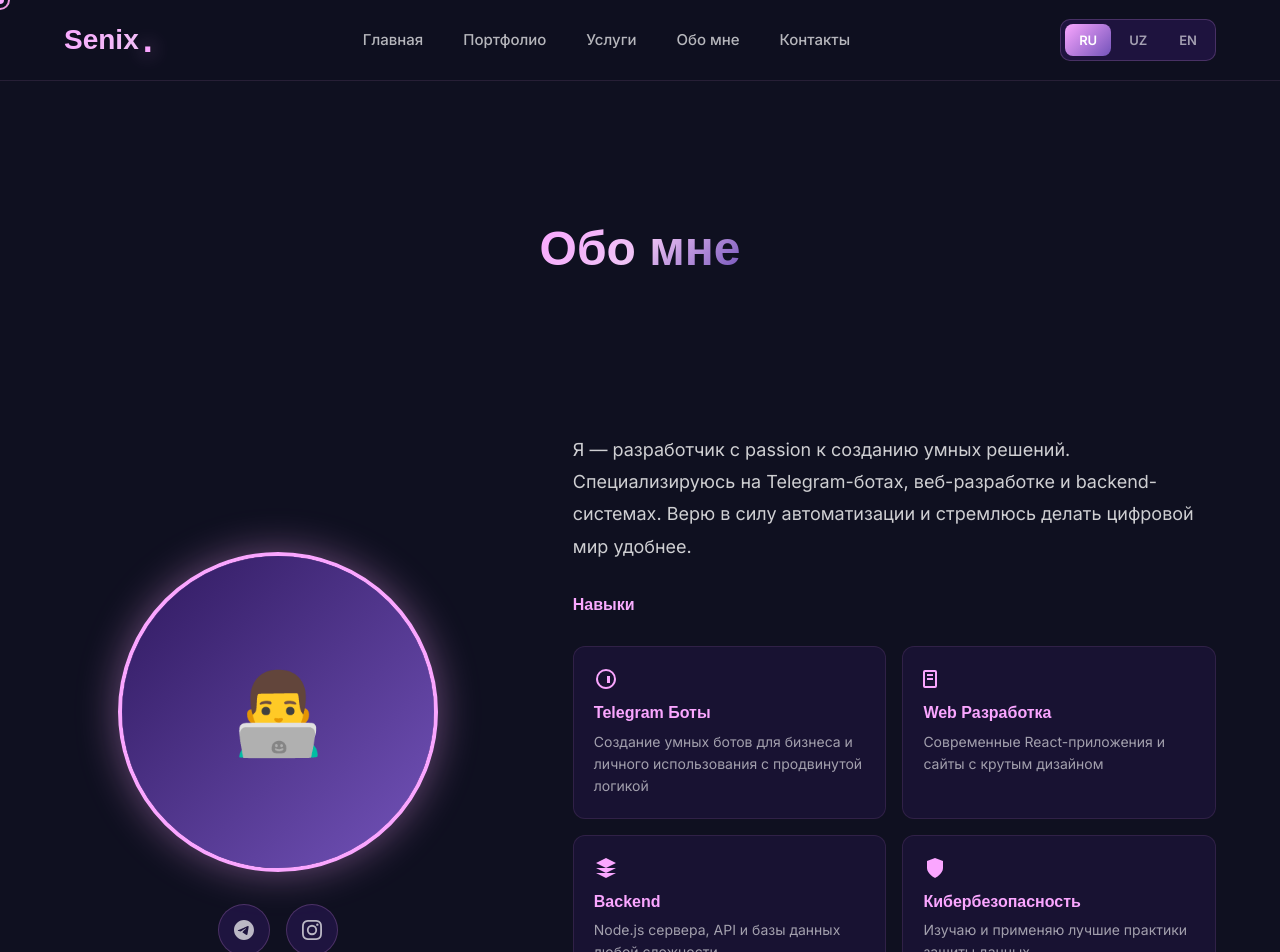
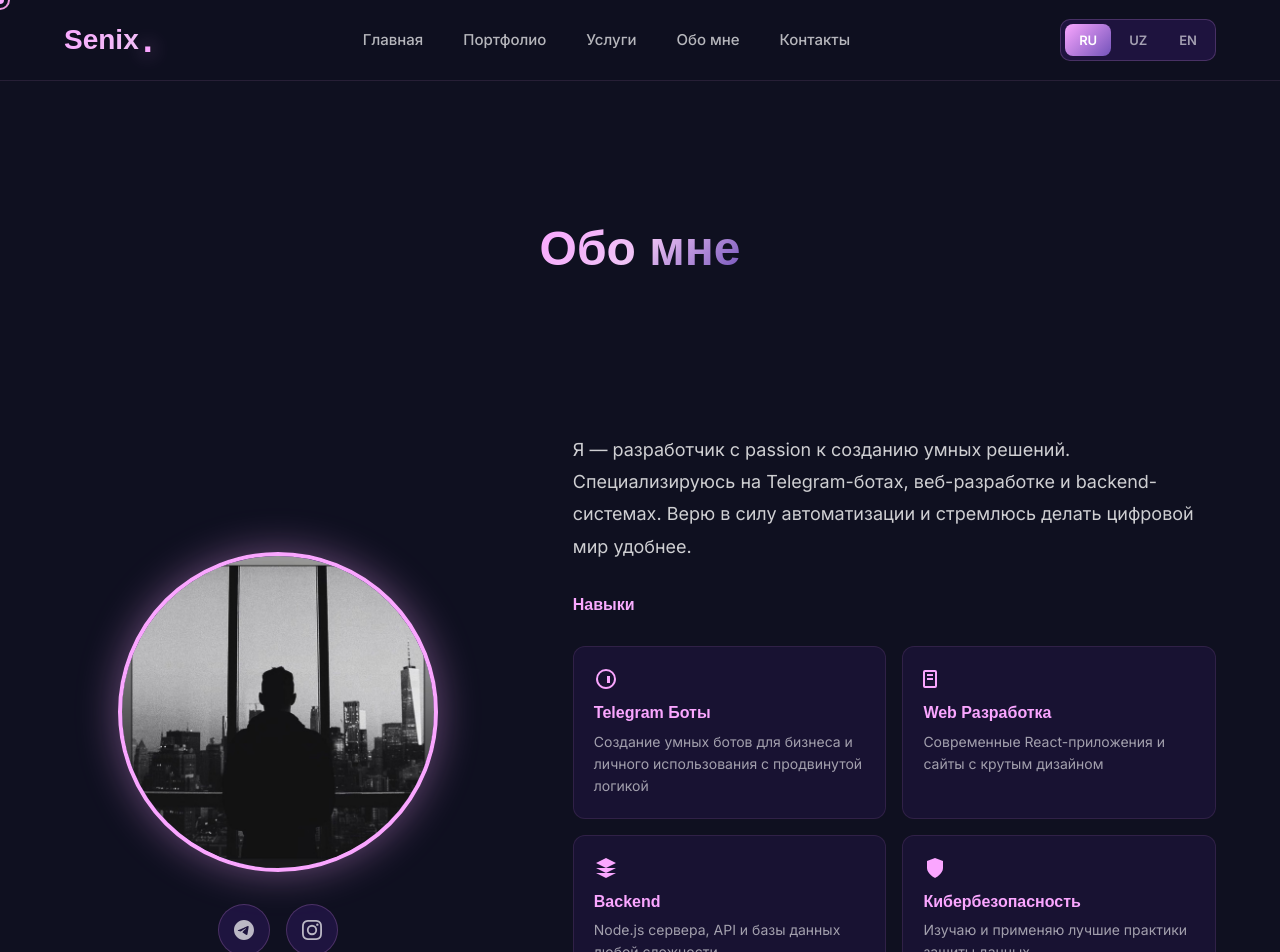
Before and after one commit to SenixDev14yo/info, a React (Vite) app: page /about in a window 1280 px wide. Shown: the top 952 px of the page. Built offline with nearby package versions, Linux system fonts and the light colour scheme; a web font is replaced by a local one.

Commit message:
feat: add profile photo to about page

```diff
--- a/src/index.css
+++ b/src/index.css
@@ -622,6 +622,7 @@ h1, h2, h3, h4, h5, h6 {
   width: 100%;
   height: 100%;
   object-fit: cover;
+  border-radius: 50%;
 }
 
 .placeholder-avatar {
--- a/src/pages/About.jsx
+++ b/src/pages/About.jsx
@@ -42,7 +42,7 @@ const About = () => {
               transition={{ duration: 0.6 }}
             >
               <div className="avatar">
-                <div className="placeholder-avatar">👨‍💻</div>
+                <img src="/icon.jpg" alt="Senix" />
               </div>
               <div className="social-links-about">
                 {socialLinks.map((social, index) => (
```
Also changed, not shown: public/icon.jpg (added).
